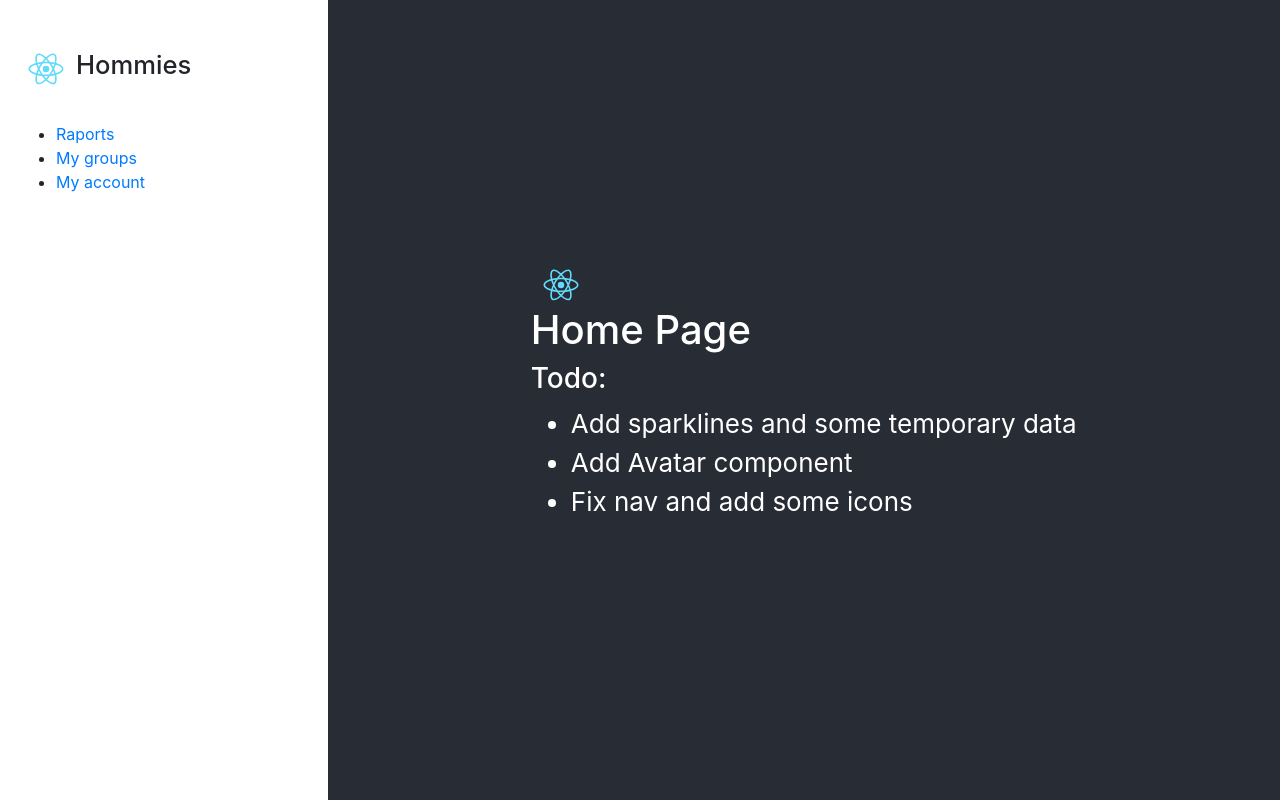
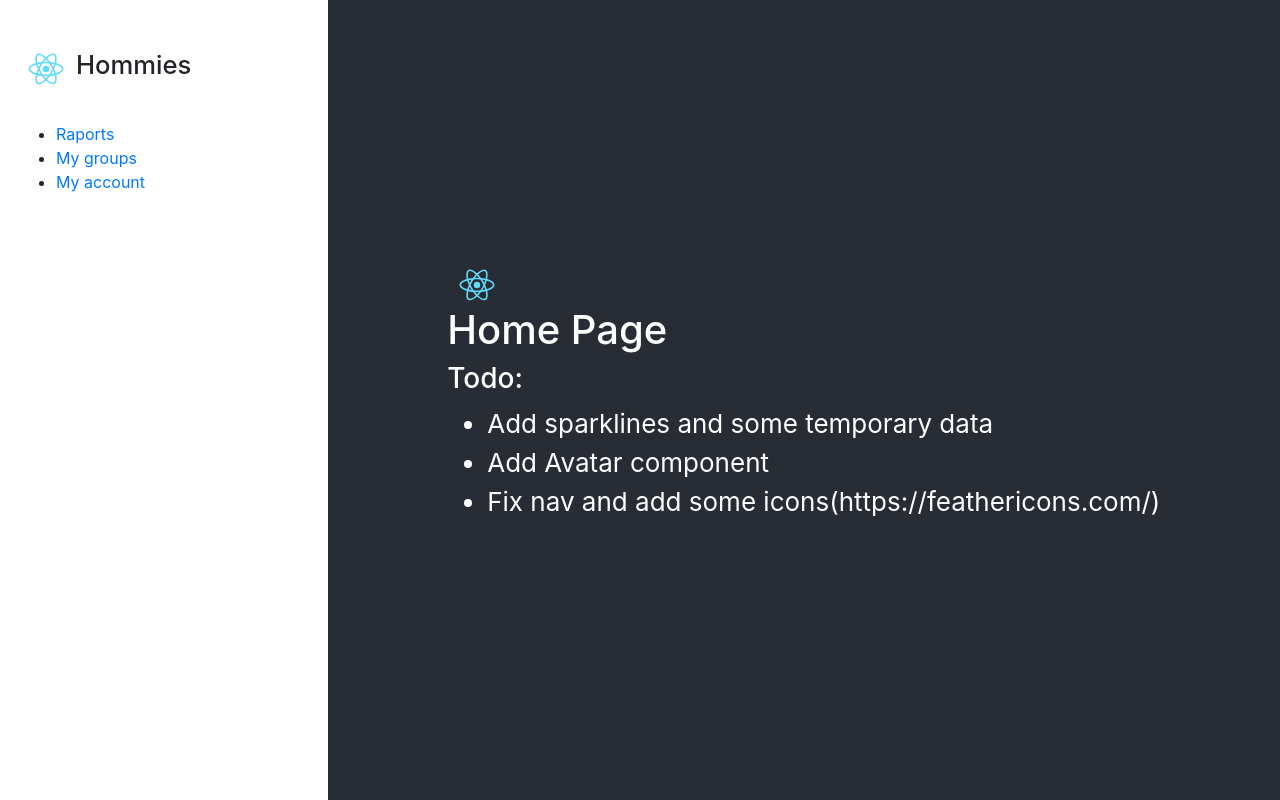
Before and after one commit to kendyl93/hommiesBudgety, a React (Create React App) app: page / in a window 1280 px wide. Built offline with nearby package versions, Linux system fonts and the light colour scheme.

Commit message:
Add source of an icons

```diff
--- a/src/Components/Home/Home.js
+++ b/src/Components/Home/Home.js
@@ -11,7 +11,7 @@ const Home = props => {
         <ul>
           <li>Add sparklines and some temporary data</li>
           <li>Add Avatar component</li>
-          <li>Fix nav and add some icons</li>
+          <li>Fix nav and add some icons(https://feathericons.com/)</li>
         </ul>
       </p>
     </header>
```
